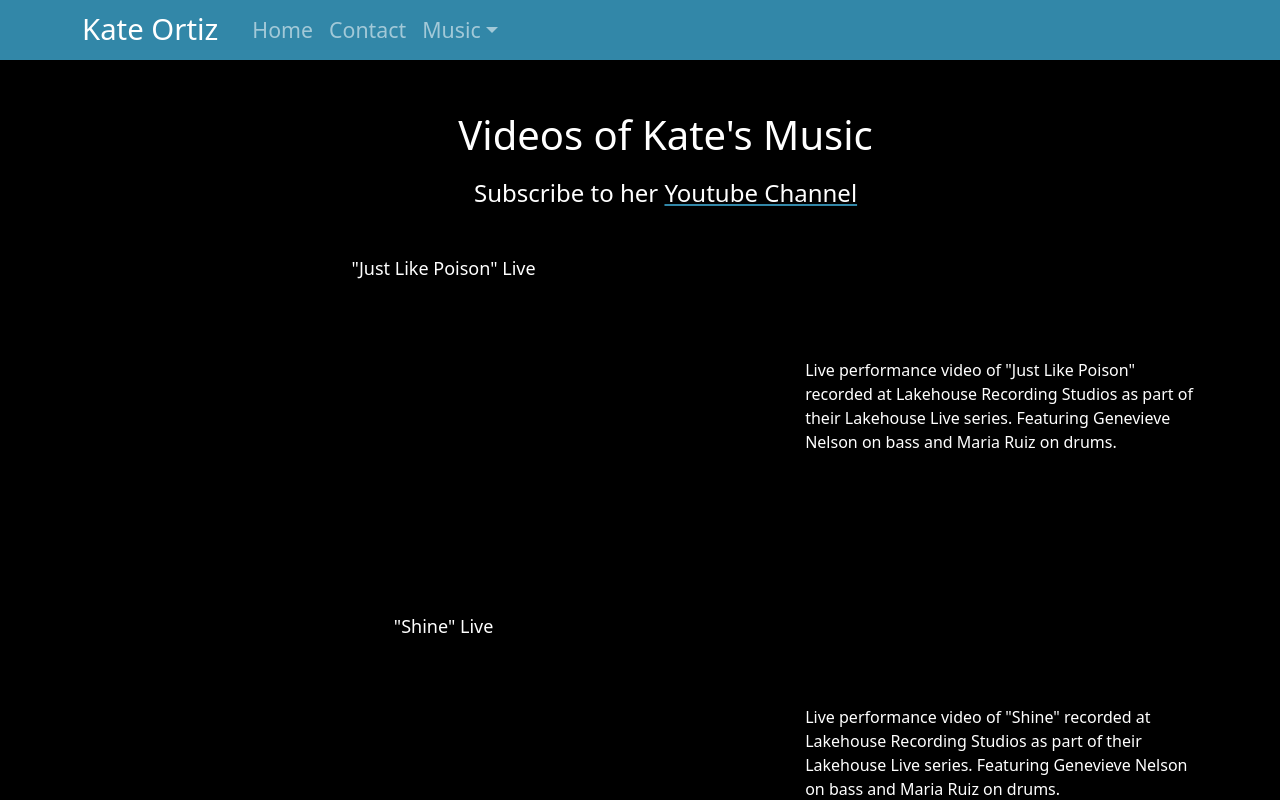
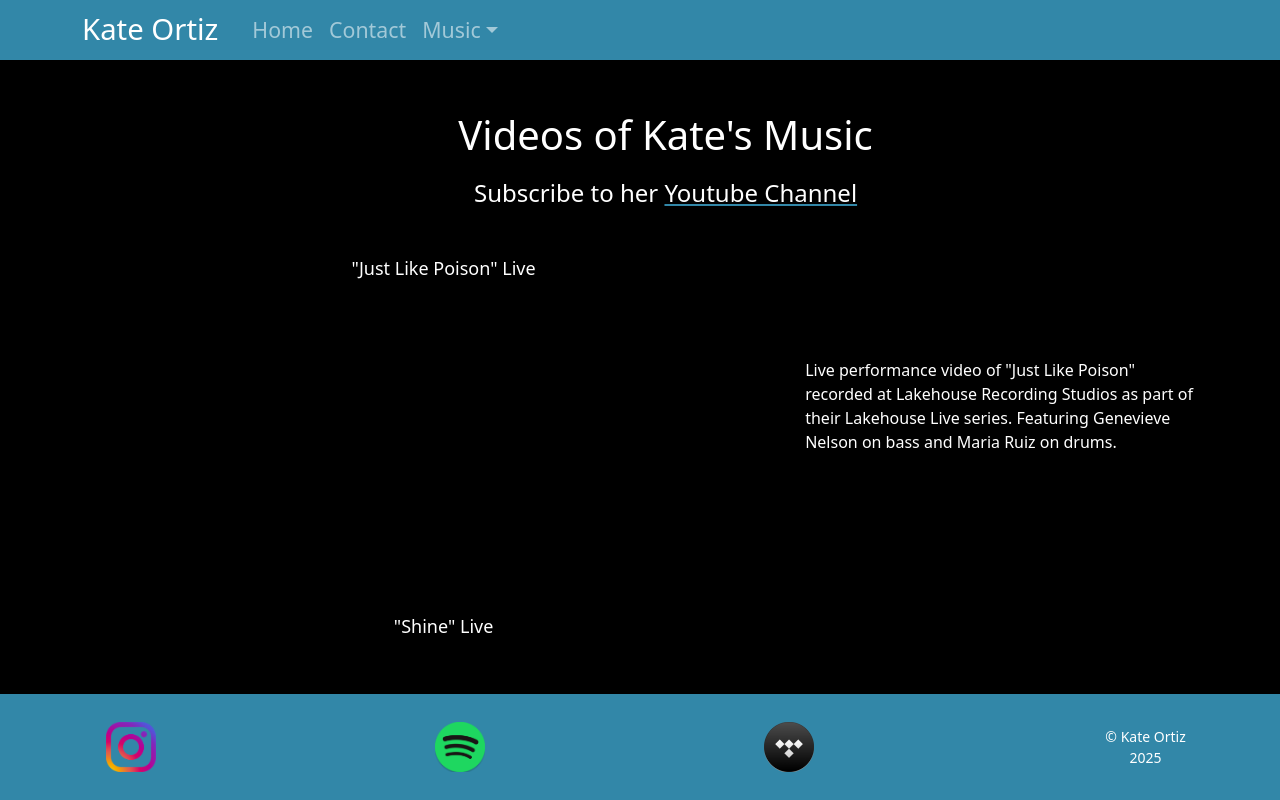
Before and after one commit to GEN7232/KateOrtiz, a React (Create React App) app: page /videos in a window 1280 px wide. Shown: the top 800 px of the page. Built offline with nearby package versions, Linux system fonts and the light colour scheme.

Commit message:
adjusted position of footer to absolute

```diff
--- a/src/App.css
+++ b/src/App.css
@@ -632,6 +632,9 @@ a:hover {
     margin-top: 10%;
     background-color: #3287a8;
     padding: 20px 0;
+    position: absolute;
+    bottom: 0px;
+    width: 100%;
 }
 
 .react-player-mini {
```
